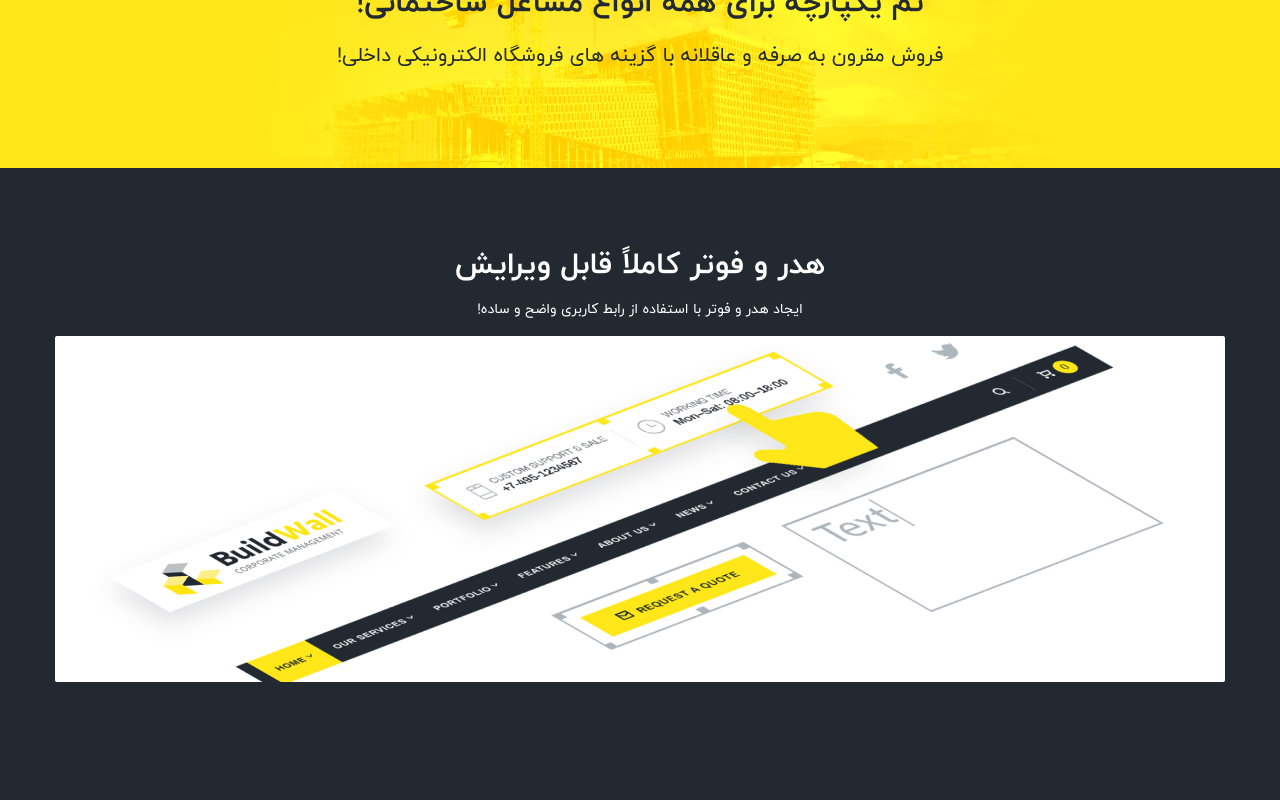
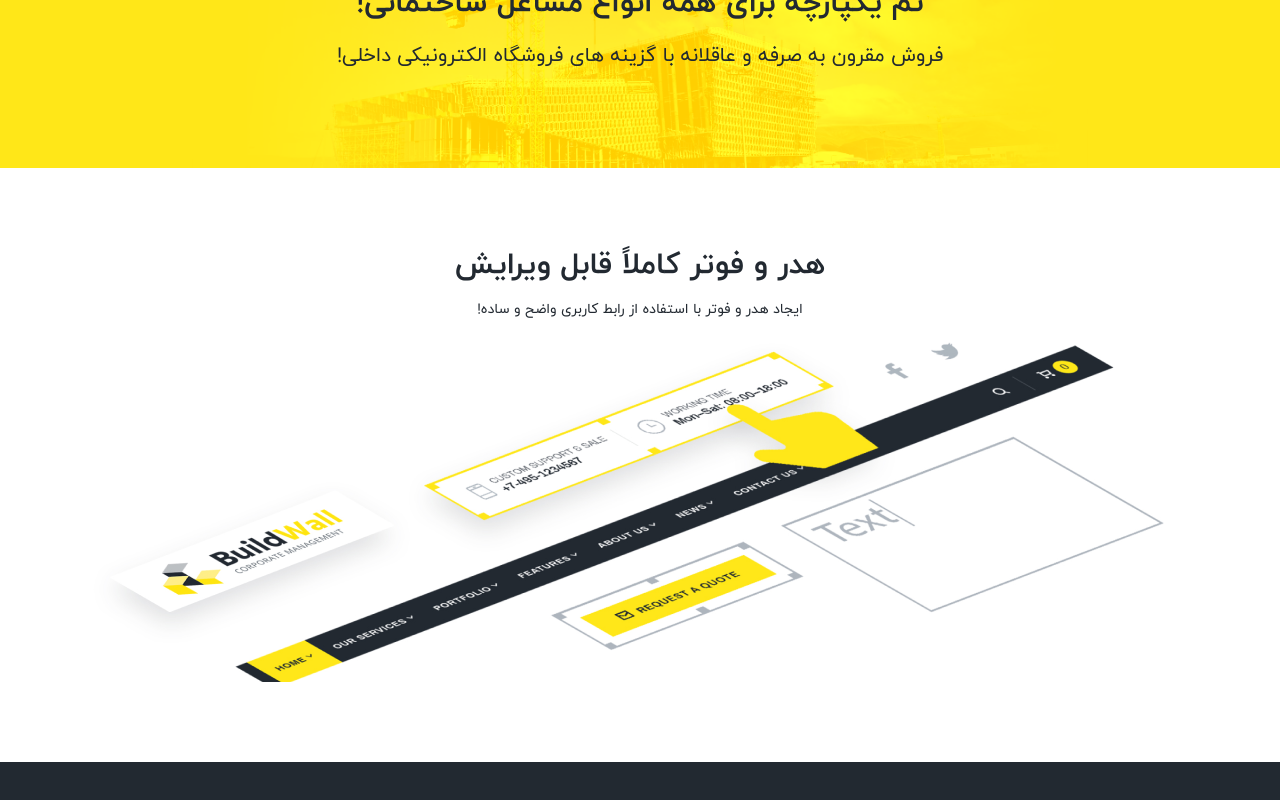
Before and after one commit to mahyarErshad/buildwall, a React (Vite) app: page / in a window 1280 px wide. Shown: the part 7362-8162 px from the top of the page. Built offline with nearby package versions, Linux system fonts and the light colour scheme.

Commit message:
background is white

```diff
--- a/src/Components/Body/FullyEditable/FullyEditable.jsx
+++ b/src/Components/Body/FullyEditable/FullyEditable.jsx
@@ -3,10 +3,10 @@ import fullyEditable from "../../../assets/images/fullyEditable.webp";
 
 function FullyEditable() {
   return (
-    <section className="py-20 flex-center flex-col w-full px-4 gap-4">
-      <h2 className="text-center text-3xl font-bold">هدر و فوتر کاملاً قابل ویرایش</h2>
-      <p className="text-sm text-center">ایجاد هدر و فوتر با استفاده از رابط کاربری واضح و ساده!</p>
-      <img className="rounded-sm" src={fullyEditable} alt="Fully Editable" />
+    <section className="py-20 flex-center flex-col w-full bg-white px-4 gap-4">
+      <h2 className="text-center text-3xl font-bold text-secondary">هدر و فوتر کاملاً قابل ویرایش</h2>
+      <p className="text-sm text-center text-secondary">ایجاد هدر و فوتر با استفاده از رابط کاربری واضح و ساده!</p>
+      <img src={fullyEditable} alt="Fully Editable" />
     </section>
   );
 }
```
